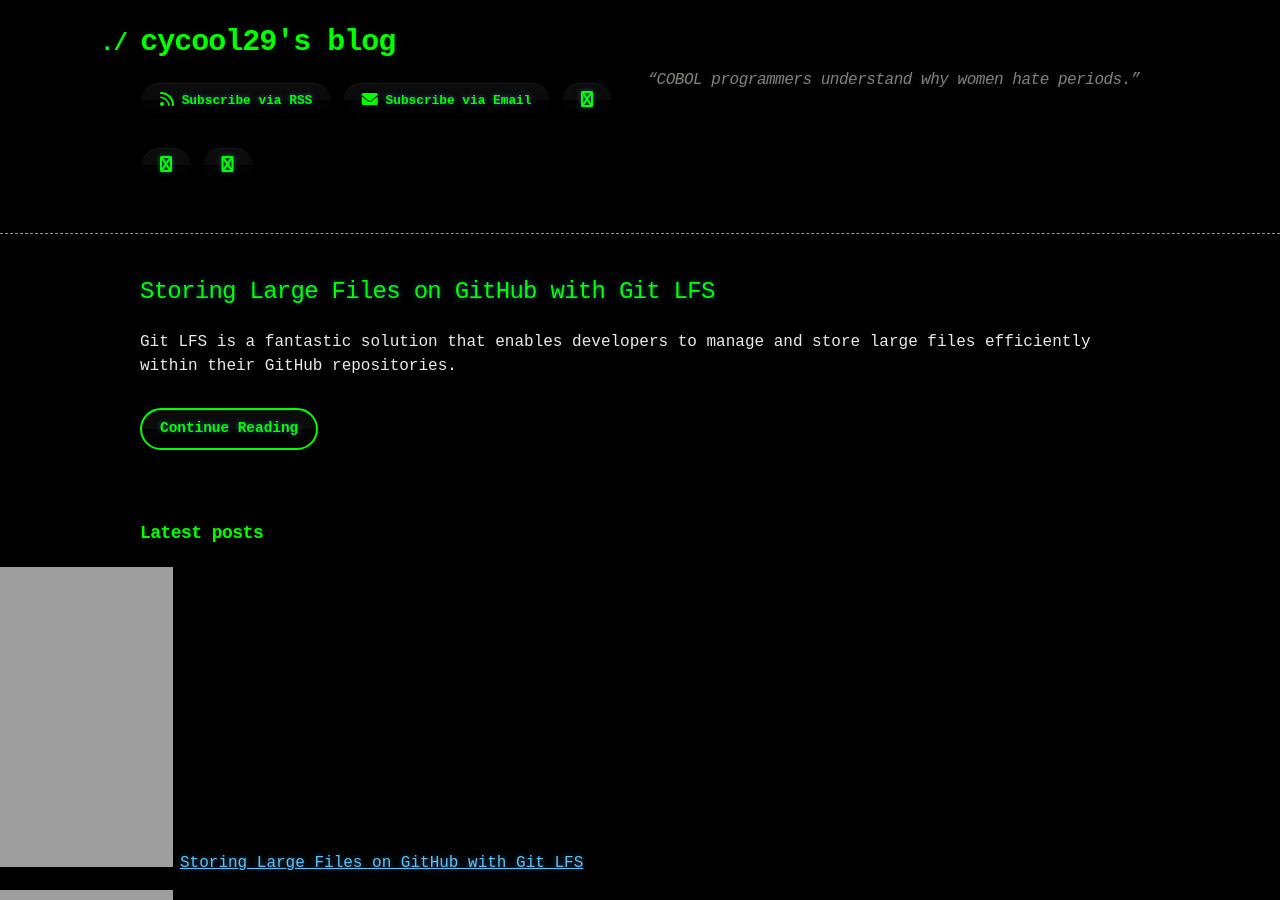
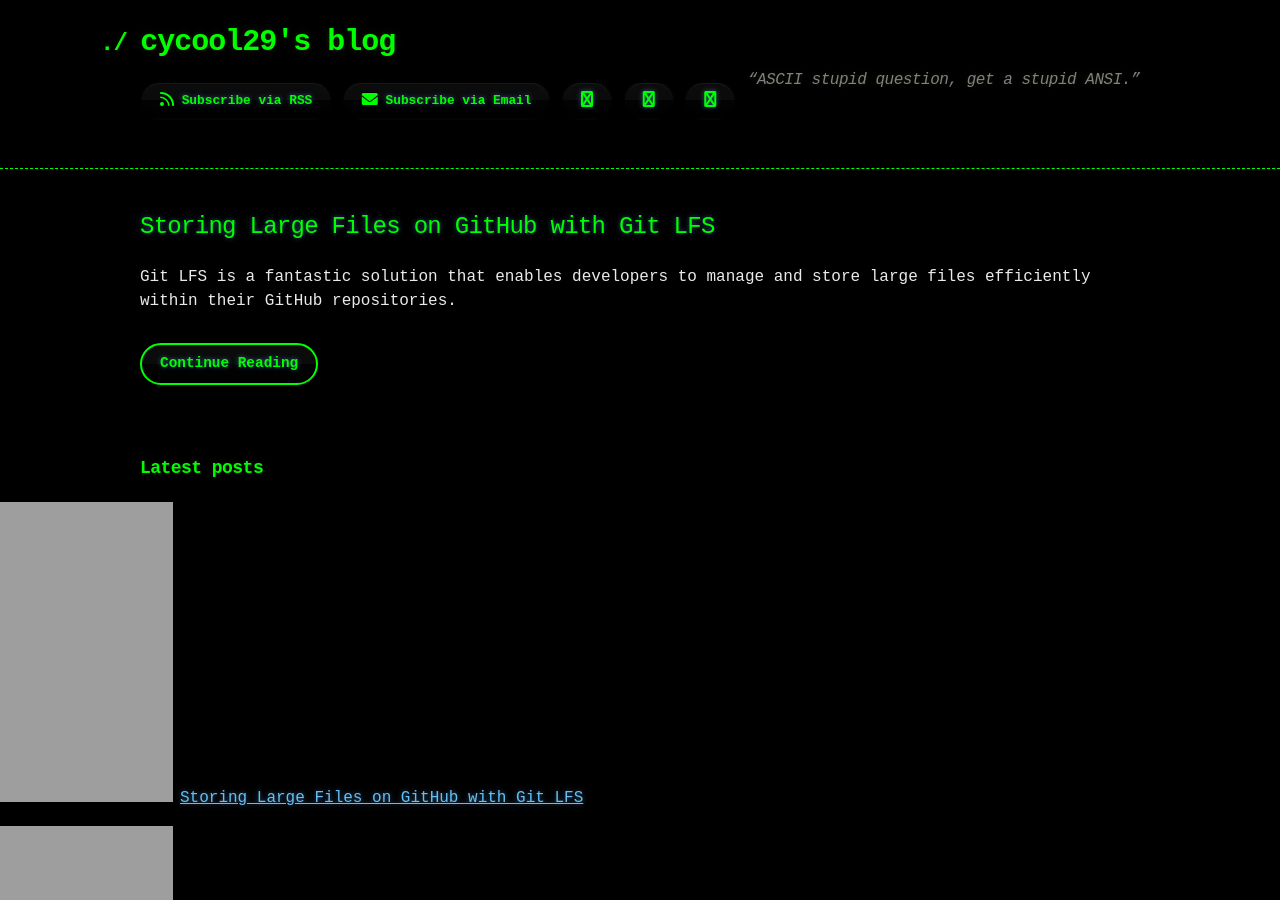
Before and after one commit to cycool29/cycool29.github.io, a Jekyll site: the page built from index.md, in a window 1280 px wide and 900 px high. Built offline with Jekyll 4.4.1, drawn with Linux system fonts in a browser that asks for light colours; a style sheet for code colours, icons or effects is not loaded.

Commit message:
Update quotes

```diff
--- a/_config.yml
+++ b/_config.yml
@@ -1,5 +1,5 @@
 title: cycool29's blog
-description: "“COBOL programmers understand why women hate periods.” "
+description: "“ASCII stupid question, get a stupid ANSI.” "
 bio: A high school student. Intermediate in Python, Git, Bash. Learning JavaScript. He/Him. "
 author: cycool29
 url: https://cycool29.github.io
```
